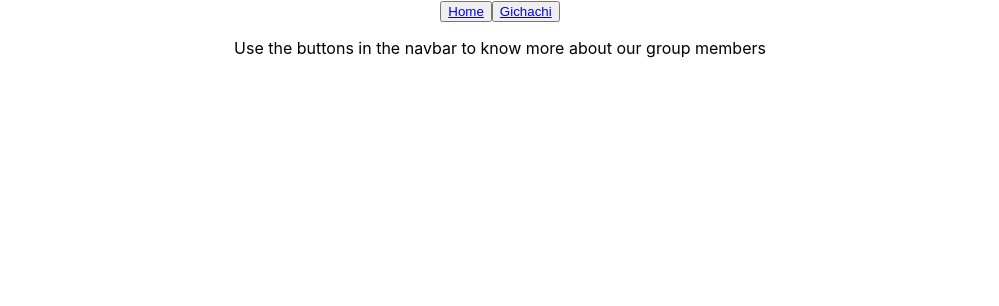
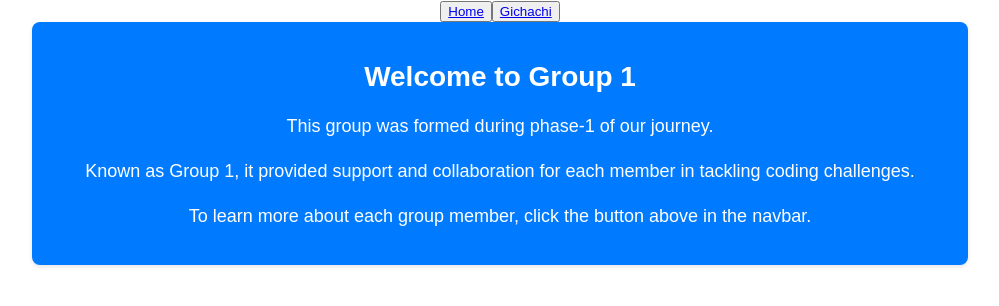
Before and after one commit to i-gichachi/react-dom-collab, a React (Create React App) app: page /home in a window 1280 px wide. Shown: the top 306 px of the page, without its empty margins (140-1139 px from the left). Built offline with nearby package versions, Linux system fonts and the light colour scheme.

Commit message:
Complete demo-collab

```diff
--- a/src/gichachi.js
+++ b/src/gichachi.js
@@ -1,7 +1,38 @@
 function Gichachi() {
-    return <div>
-        <p>I am currently a software engineering student in Moringa school. I love F1 and am an avid Manchester United Fan. I prefer smoked herbs over regular herbs.</p>
-    </div>
+    const containerStyle = {
+        backgroundColor: '#4CAF50',
+        border: '2px solid black',
+        padding: '20px',
+        borderRadius: '8px',
+        boxShadow: '0 2px 4px rgba(0, 0, 0, 0.1)',
+        width: '300px',
+        margin: '0 auto',
+        fontFamily: 'Arial, sans-serif',
+      };
+
+      const headingStyle = {
+        fontSize: '24px',
+        fontWeight: 'bold',
+        marginBottom: '10px',
+        color: 'white',
+      }
+
+      const infoStyle = {
+        fontSize: '16px',
+        lineHeight: '1.5',
+        color: 'white',
+      }
+
+      return (
+        <div style={containerStyle}>
+          <h1 style={headingStyle}>Hello, I'm Gichachi!</h1>
+          <p style={infoStyle}>I am currently a software engineering student at Moringa School.</p>
+          <p style={infoStyle}>I'm a big fan of Young Thug's music and a loyal supporter of Manchester United, the biggest football club.</p>
+          <p style={infoStyle}>I love watching Formula 1 and am a fan of the G.O.A.T of the sport, Lewis Hamilton, also known as the Black Messiah.</p>
+          <p style={infoStyle}>I prefer smoked herbs iykyk. jk</p>
+        </div>
+      )
+
 }
 
 export default Gichachi
--- a/src/home.js
+++ b/src/home.js
@@ -1,7 +1,38 @@
 function Home () {
-    return <div>
-        <p>Use the buttons in the navbar to know more about our group members</p>
-    </div>
-}
+
+    const containerStyle = {
+        backgroundColor: '#007bff',
+        padding: '20px',
+        borderRadius: '8px',
+        boxShadow: '0 2px 4px rgba(0, 0, 0, 0.1)',
+        width: '70%',
+        margin: '0 auto',
+        fontFamily: 'Arial, sans-serif',
+        textAlign: 'center',
+      }
+
+      const headingStyle = {
+        fontSize: '28px',
+        fontWeight: 'bold',
+        marginBottom: '20px',
+        color: '#fff',
+      }
+
+      const textStyle = {
+        fontSize: '18px',
+        lineHeight: '1.5',
+        color: '#fff',
+        marginBottom: '15px',
+      }
+
+      return (
+        <div style={containerStyle}>
+          <h1 style={headingStyle}>Welcome to Group 1</h1>
+          <p style={textStyle}>This group was formed during phase-1 of our journey.</p>
+          <p style={textStyle}>Known as Group 1, it provided support and collaboration for each member in tackling coding challenges.</p>
+          <p style={textStyle}>To learn more about each group member, click the button above in the navbar.</p>
+        </div>
+      )
+    }
 
 export default Home
```
